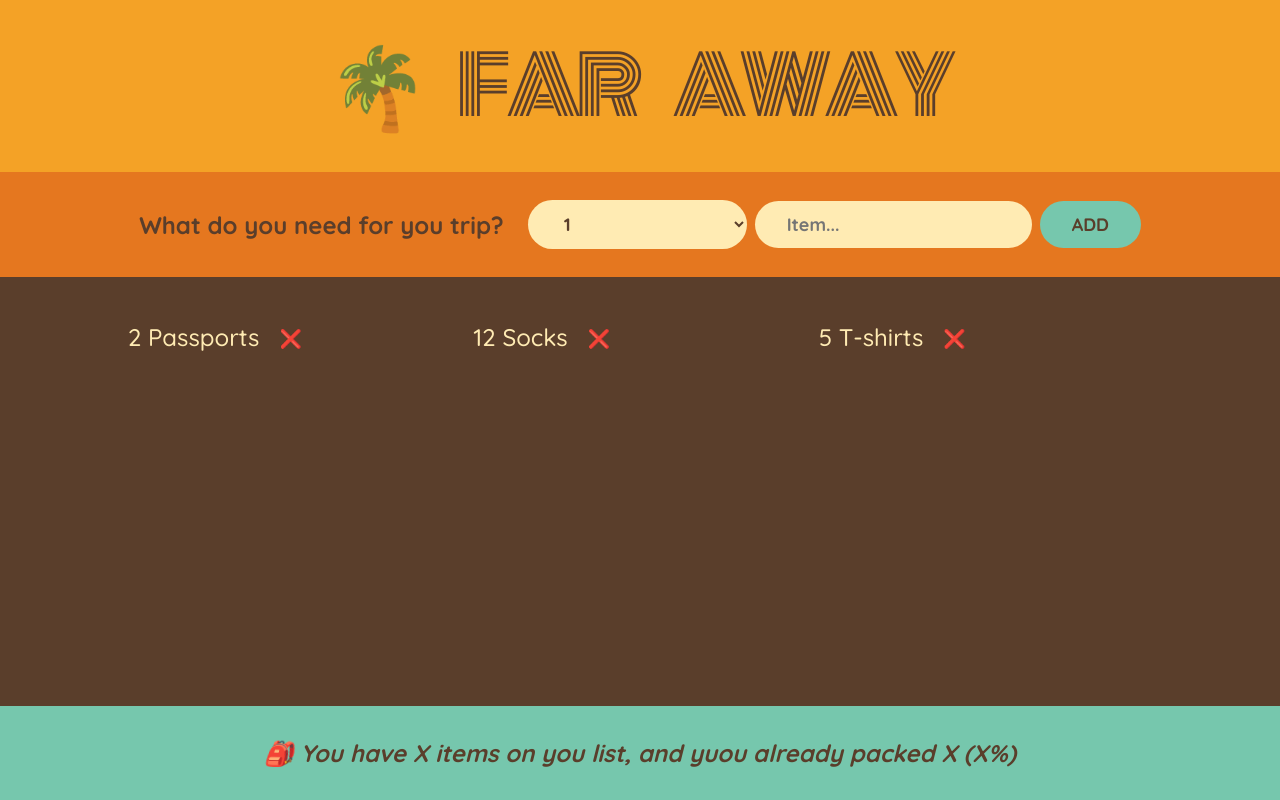
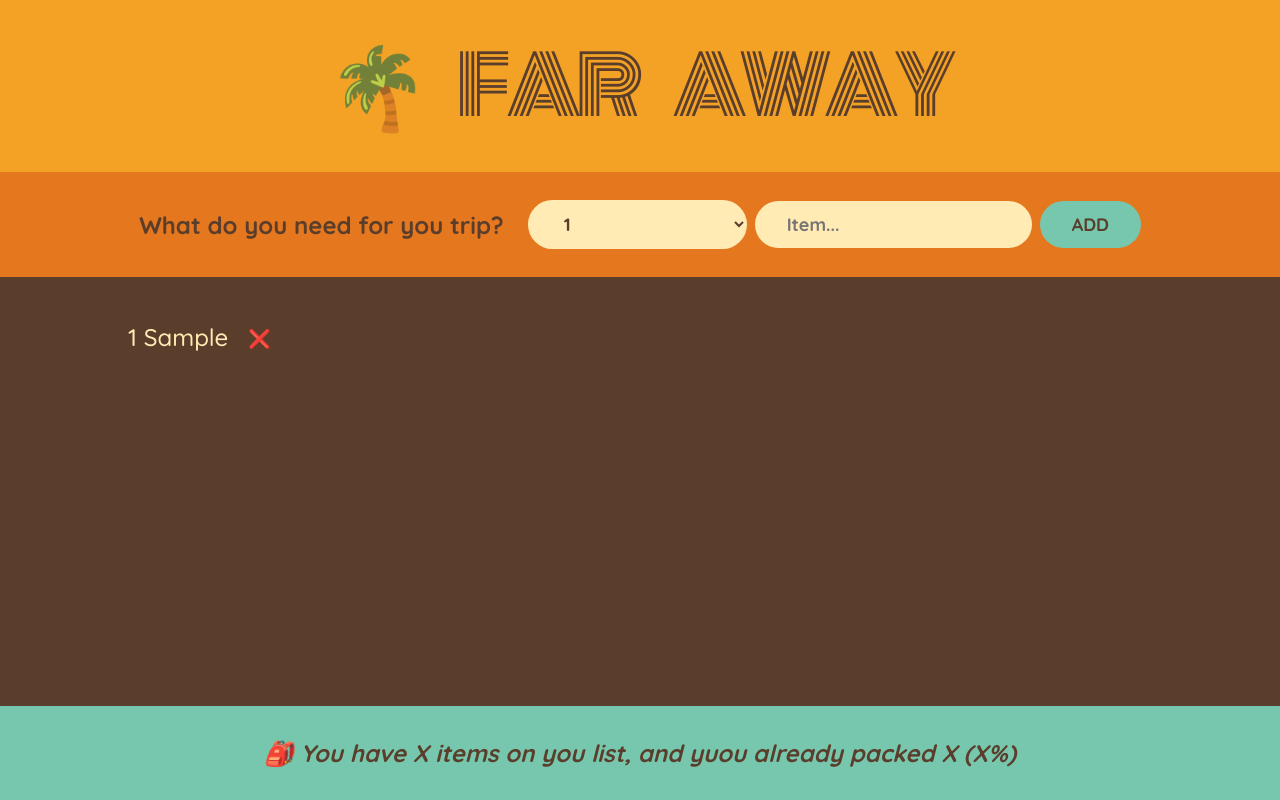
Before and after one commit to SeratiVilankulu/TravelList, a React (Create React App) app: page / in a window 1280 px wide. Both pictures are taken after typing "Sample" into the empty fields and a click on the button "ADD". Built offline with nearby package versions, Linux system fonts and the light colour scheme.

Commit message:
Adding and removing items from list

```diff
--- a/src/App.js
+++ b/src/App.js
@@ -3,12 +3,24 @@
 import PackingList from "./PackingList";
 import Stats from "./Stats";
 
+import { useState } from "react";
+
 function App() {
+  const [items, setItems] = useState([]);
+
+  function handleAddItems(item) {
+    setItems((prevItems) => [...prevItems, item]);
+  }
+
+  function handleDeleteItem(id) {
+    setItems((items) => items.filter((item) => item.id !== id));
+  }
+
   return (
     <div className="app">
       <Logo />
-      <Form />
-      <PackingList />
+      <Form onAddItems={handleAddItems} />
+      <PackingList items={items} onDeleteItem={handleDeleteItem} />
       <Stats />
     </div>
   );
--- a/src/Form.jsx
+++ b/src/Form.jsx
@@ -1,6 +1,6 @@
 import { useState } from "react";
 
-function Form() {
+function Form({ onAddItems }) {
   const [description, setDescription] = useState("");
   const [quantity, setQuantity] = useState(1);
 
@@ -11,6 +11,8 @@
 
     const newItem = { description, quantity, packed: false, id: Date.now() };
     console.log(newItem);
+
+    onAddItems(newItem);
 
     setDescription("");
     setQuantity(1);
--- a/src/InitialItems.js
+++ /dev/null
@@ -1,7 +0,0 @@
-const initialItems = [
-  { id: 1, description: "Passports", quantity: 2, packed: false },
-  { id: 2, description: "Socks", quantity: 12, packed: false },
-  { id: 3, description: "T-shirts", quantity: 5, packed: false },
-
-];
-export { initialItems };
--- a/src/Item.jsx
+++ b/src/Item.jsx
@@ -1,10 +1,10 @@
-function Item({ item }) {
+function Item({ item, onDeleteItem }) {
   return (
     <li>
       <span style={item.packed ? { textDecoration: "line-through" } : {}}>
         {item.quantity} {item.description}
       </span>
-      <button>❌</button>
+      <button onClick={() => onDeleteItem(item.id)}>❌</button>
     </li>
   );
 }
--- a/src/PackingList.jsx
+++ b/src/PackingList.jsx
@@ -1,13 +1,12 @@
-import { initialItems } from "./InitialItems.js";
 import Item from "./Item";
 
-function PackingList() {
+function PackingList({ items, onDeleteItem }) {
   return (
     <>
       <div className="list">
         <ul>
-          {initialItems.map((item) => (
-            <Item item={item} key={item.id} />
+          {items.map((item) => (
+            <Item item={item} key={item.id} onDeleteItem={onDeleteItem} />
           ))}
         </ul>
       </div>
```
Also changed, not shown: 1 other file (tests, documents, lock files or other folders).
